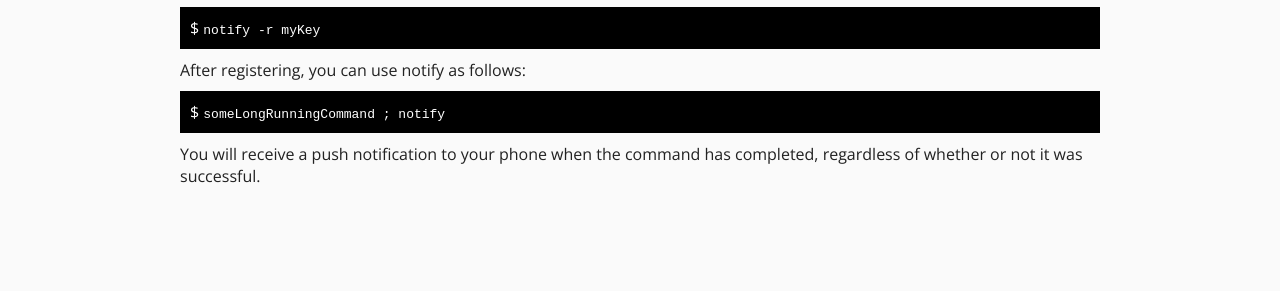
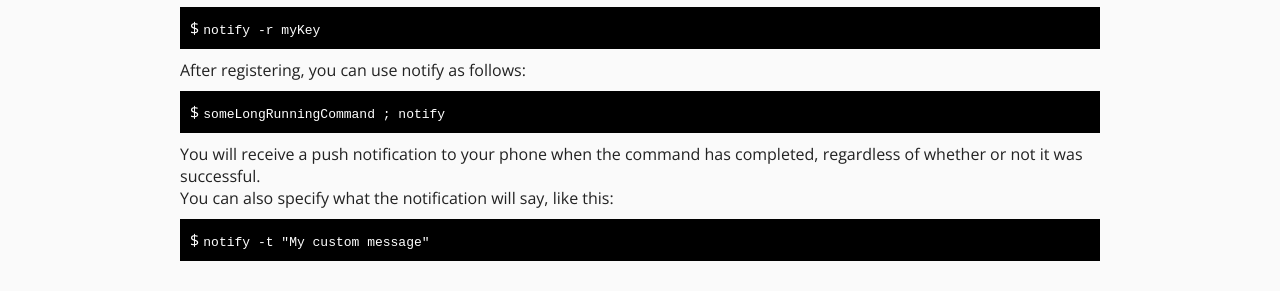
Before and after one commit to mashlol/notify, a plain HTML site: page index.html in a window 1280 px wide. Shown: the part 739-1030 px from the top of the page. Before the commit the page ends 946 px from the top, so only its background shows below. Drawn offline with nearby package versions, Linux system fonts and the light colour scheme.

Commit message:
Add -t to instructions

```diff
--- a/index.html
+++ b/index.html
@@ -42,6 +42,10 @@
             <code>someLongRunningCommand ; notify</code>
         </div>
         <p>You will receive a push notification to your phone when the command has completed, regardless of whether or not it was successful.</p>
+        <p>You can also specify what the notification will say, like this:</p>
+        <div class="code">
+            <code>notify -t "My custom message"</code>
+        </div>
     </div>
     <a href="https://github.com/mashlol/notify"><img style="position: absolute; top: 0; right: 0; border: 0;" src="https://camo.githubusercontent.com/52760788cde945287fbb584134c4cbc2bc36f904/68747470733a2f2f73332e616d617a6f6e6177732e636f6d2f6769746875622f726962626f6e732f666f726b6d655f72696768745f77686974655f6666666666662e706e67" alt="Fork me on GitHub" data-canonical-src="https://s3.amazonaws.com/github/ribbons/forkme_right_white_ffffff.png"></a>
 </body>
```
